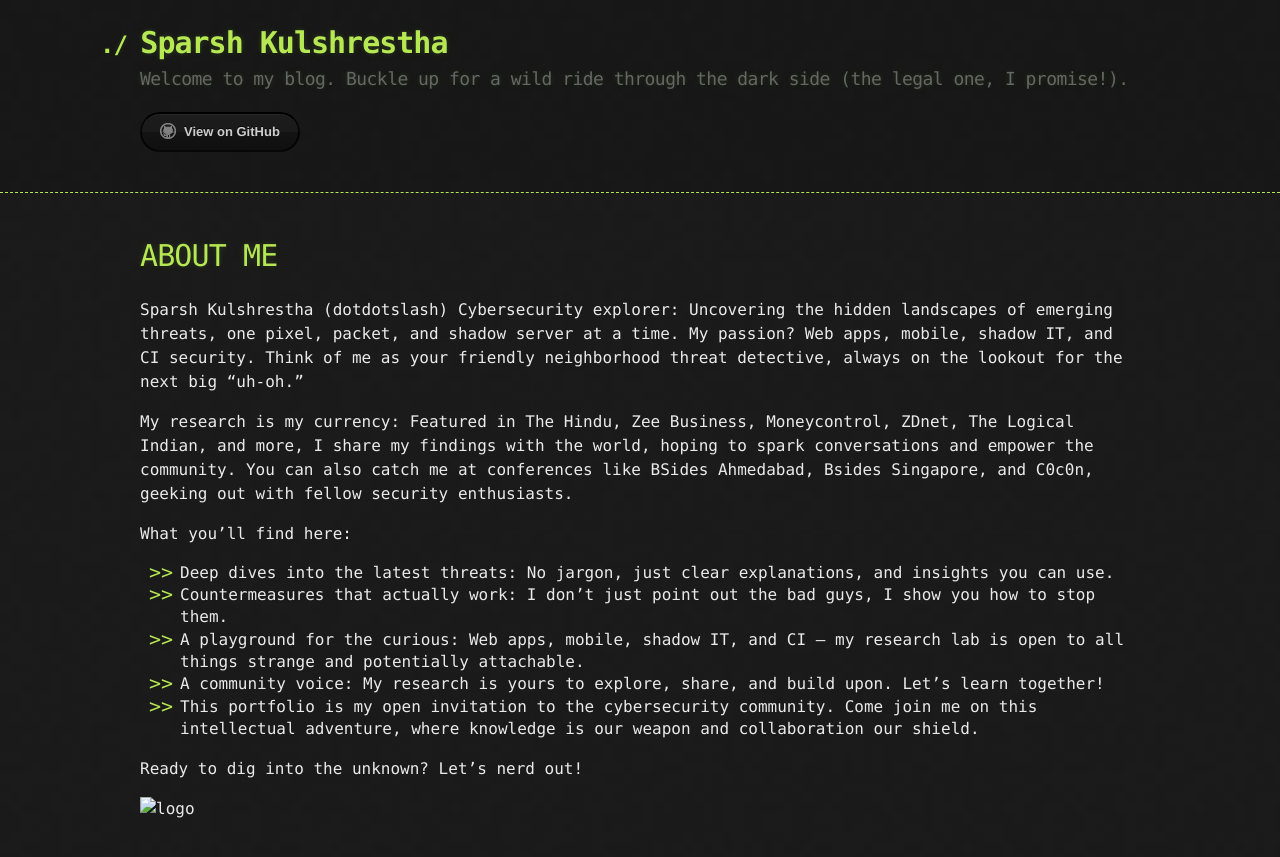
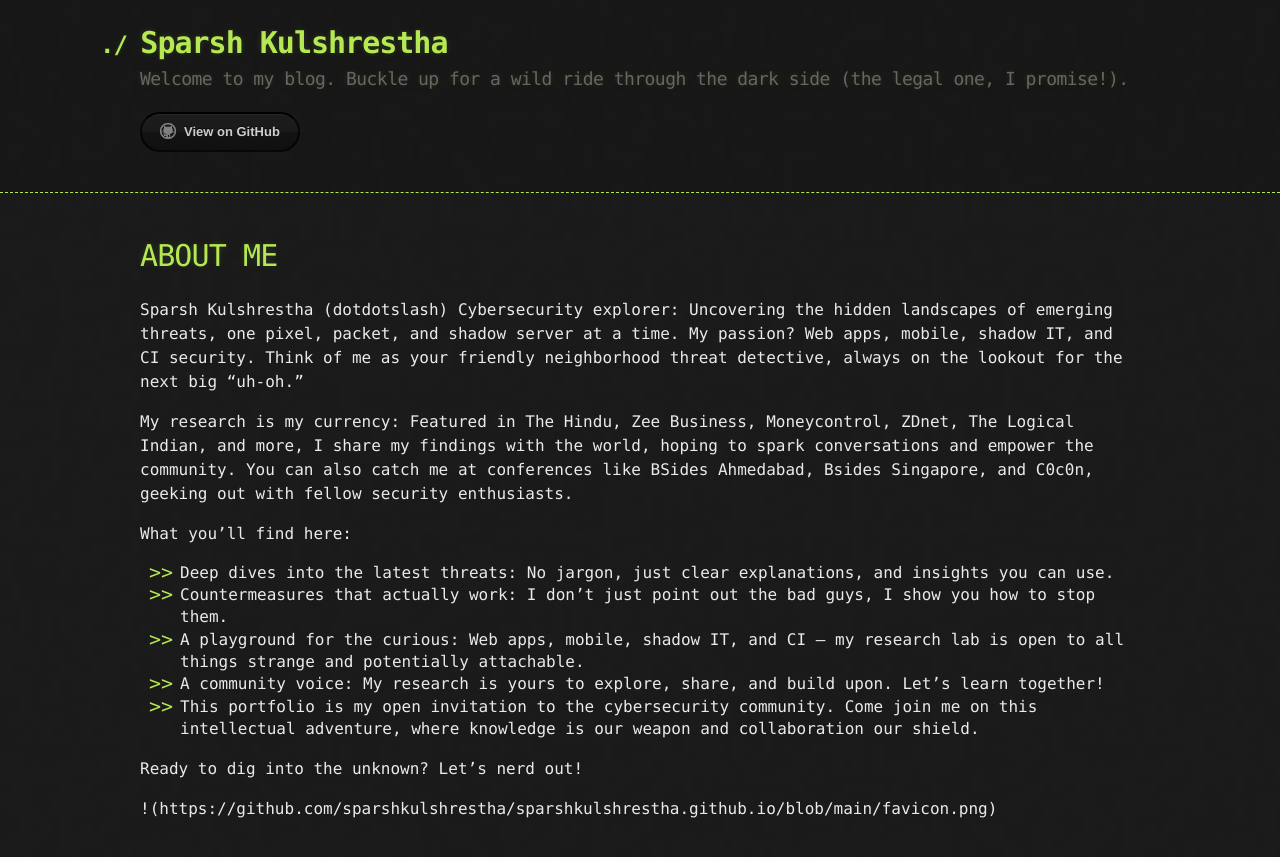
Before and after one commit to sparshkulshrestha/sparshkulshrestha.github.io, a Jekyll site: the page built from index.md, in a window 1280 px wide. Shown: the top 857 px of the page. Built offline with Jekyll 4.4.1, drawn with Linux system fonts in a browser that asks for light colours; our own code applies the rules of GitHub Pages for plain Markdown files.

Commit message:
Update index.md

```diff
--- a/index.md
+++ b/index.md
@@ -20,4 +20,4 @@ What you'll find here:
 Ready to dig into the unknown? Let's nerd out!
 
 
-![logo](https://github.com/sparshkulshrestha/sparshkulshrestha.github.io/blob/main/favicon.png)
+!(https://github.com/sparshkulshrestha/sparshkulshrestha.github.io/blob/main/favicon.png)
```
